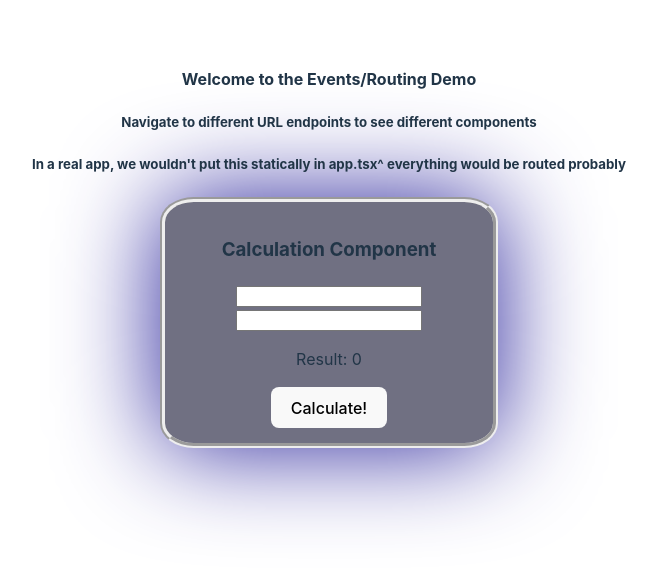
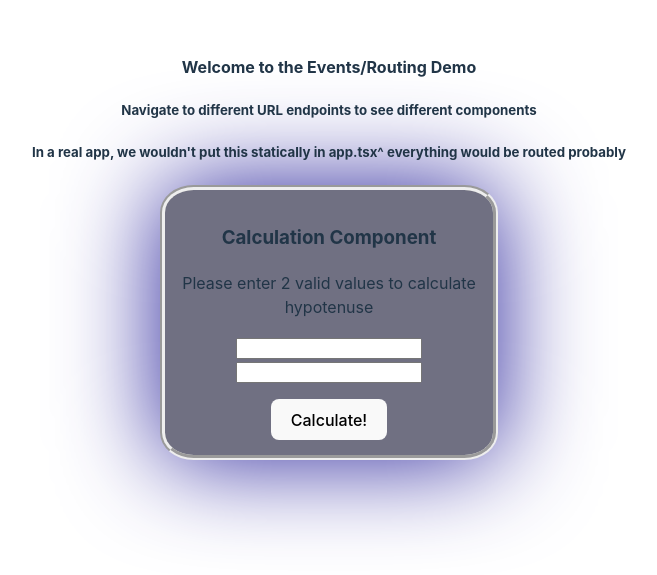
Before and after one commit to Acohen455/FrontEndDemos, a React (Vite) app in the folder React/hello-events-routing/: page /calc in a window 1280 px wide. Shown: the part 153-728 px from the top of the page, without its empty margins (311-968 px from the left). Built offline with nearby package versions, Linux system fonts and the light colour scheme.

Commit message:
some conditional rendering in the calc component

```diff
--- a/React/hello-events-routing/src/Components/CalcuationComponent/Calculation.tsx
+++ b/React/hello-events-routing/src/Components/CalcuationComponent/Calculation.tsx
@@ -16,8 +16,10 @@ export const Calculation:React.FC = () => {
         if(event.target.name === "SideA"){
             setSideA(parseInt(event.target.value))
         } else {
-            setSideB(parseInt(event.target.value))
+            setSideB(Number(event.target.value))
         }
+        //Note the 2 different ways we can explicitly cast to a number^
+        //Number() is considered best practice. Number will return NaN if not a number
 
         //"event" is the entire onChange event object (which has the input element and its value)
         //"target" is the Input element that was changed
@@ -45,10 +47,20 @@ export const Calculation:React.FC = () => {
         <div className="input-container">
             <h3>Calculation Component</h3>
 
+            {/* Conditional Rendering! If SideA or SideB are <= 0...
+            render a message telling the user to input valid values */}
+            <p>
+                {SideA <= 0 || SideB <= 0 ? "Please enter 2 valid values to calculate hypotenuse" : " "}
+            </p>
+
             <input type="number" name="SideA" onChange={storeValues}/>
             <input type="number" name="SideB" onChange={storeValues}/>
 
-            <p>Result: {result}</p>
+
+            <p>
+                {/* If the result state value is truthy, tell the user their result */}
+                {result ? "You calculated: " + result : ""}
+            </p>
 
             <button onClick={calculateResult}>Calculate!</button>
         </div>
```
